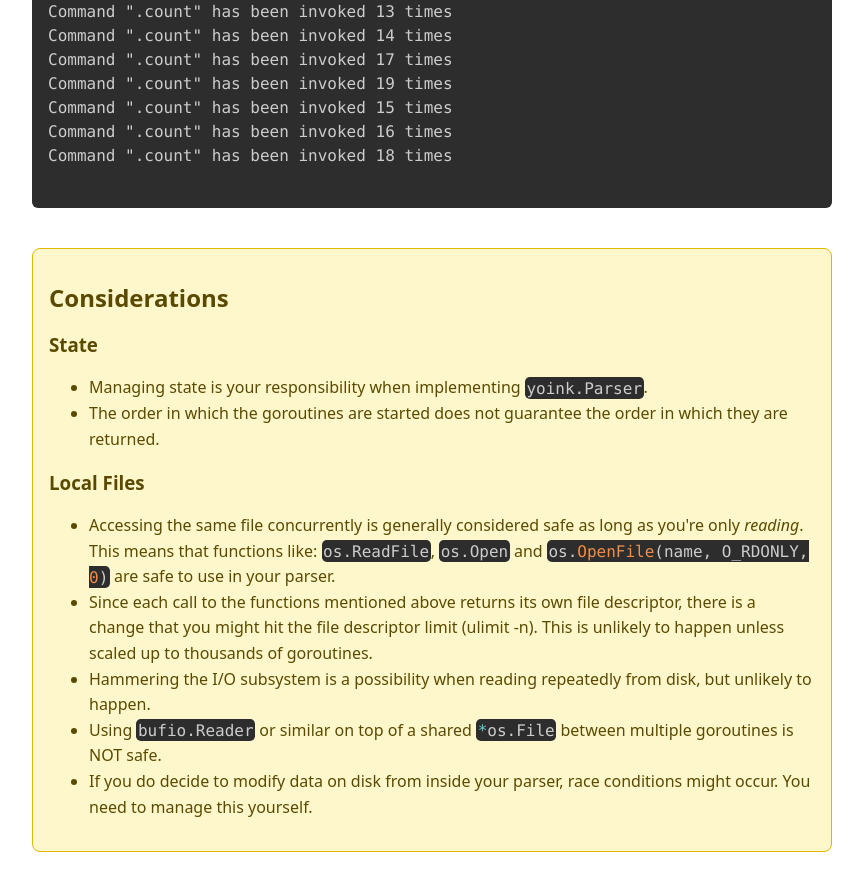
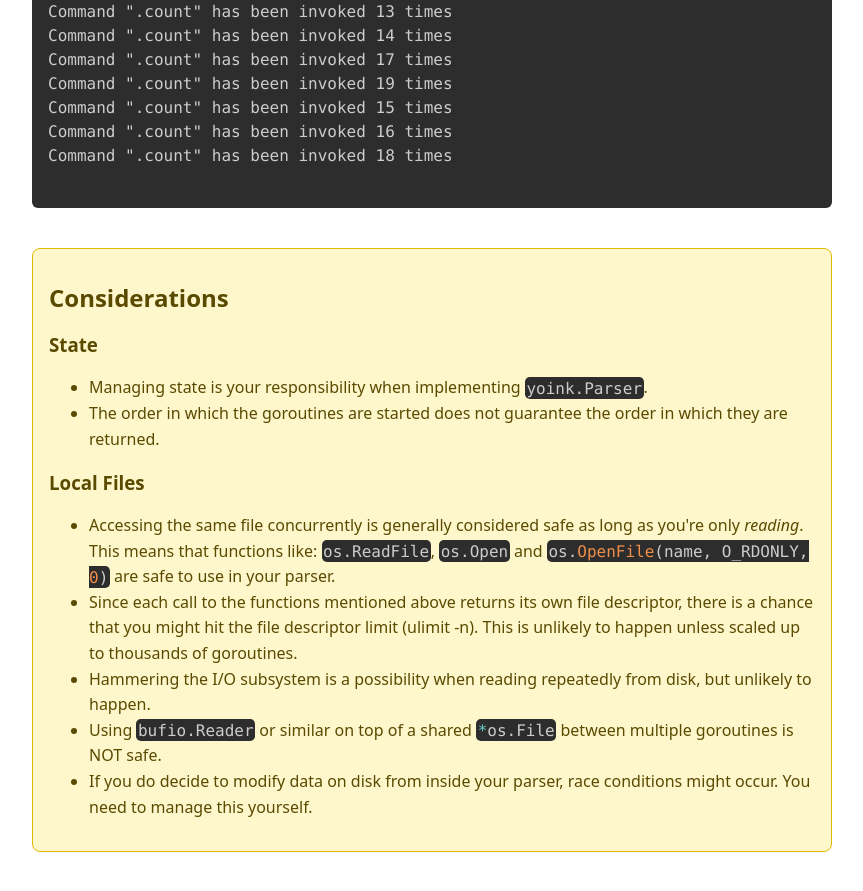
Before and after one commit to tedla-brandsema/tedla-brandsema.github.io, a Jekyll site: the page built from docs/yoink/guides/guide-4-creating-your-own-command.html, in a window 1280 px wide and 900 px high, scrolled down 5630 px. Shown: the top 891 px of the window, without its empty margins (326-1189 px from the left). Built offline with Jekyll 4.4.1, drawn with Linux system fonts in a browser that asks for light colours.

Commit message:
docs: fixed typo

```diff
--- a/docs/yoink/guides/guide-4-creating-your-own-command.html
+++ b/docs/yoink/guides/guide-4-creating-your-own-command.html
@@ -260,7 +260,7 @@ Command ".count" has been invoked 18 times
                     class="language-go">os.OpenFile(name, O_RDONLY, 0)</code> are safe to use in your parser.
             </li>
 
-            <li>Since each call to the functions mentioned above returns its own file descriptor, there is a change that
+            <li>Since each call to the functions mentioned above returns its own file descriptor, there is a chance that
                 you might hit the file descriptor limit (ulimit -n). This is unlikely to happen unless scaled up to
                 thousands of goroutines. </li>
             <li>Hammering the I/O subsystem is a possibility when reading repeatedly from disk, but unlikely to happen.
```
